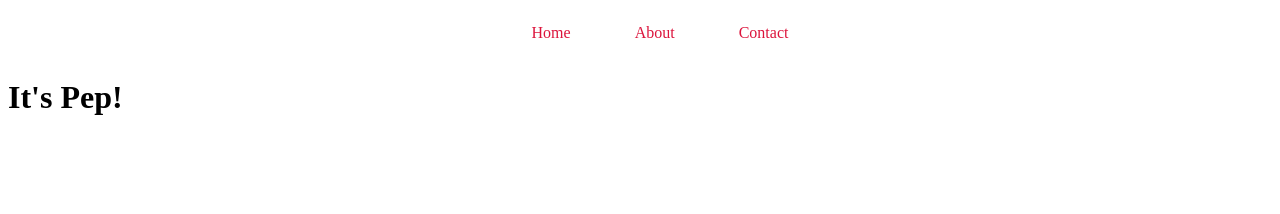
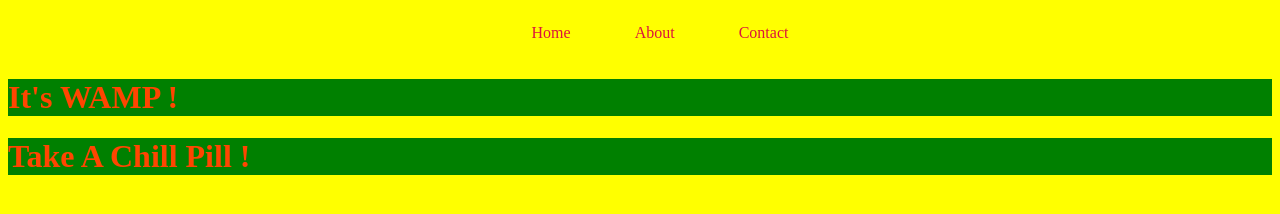
Before and after one commit to pasta-pep/Personal-Website-Final, a plain HTML site: page index.html in a window 1280 px wide. Drawn offline with Linux system fonts and the light colour scheme.

Commit message:
create background colors

```diff
--- a/index.html
+++ b/index.html
@@ -20,7 +20,8 @@
       </nav>
     </header>
   <main>
-    <h1>It's Pep!</h1>
+    <h1>It's WAMP !</h1>
+    <h1>Take A Chill Pill !</h1>
   </main>
 
   </body>
--- a/style.css
+++ b/style.css
@@ -1,3 +1,13 @@
+body {
+    background-color: yellow;
+  }
+
+h1 {
+    color: #FF4500;
+    background-color: green;
+
+}
+
 header * {
     display: inline;
 }
```
Also changed, not shown: contact.html (+6 -0 lines).
